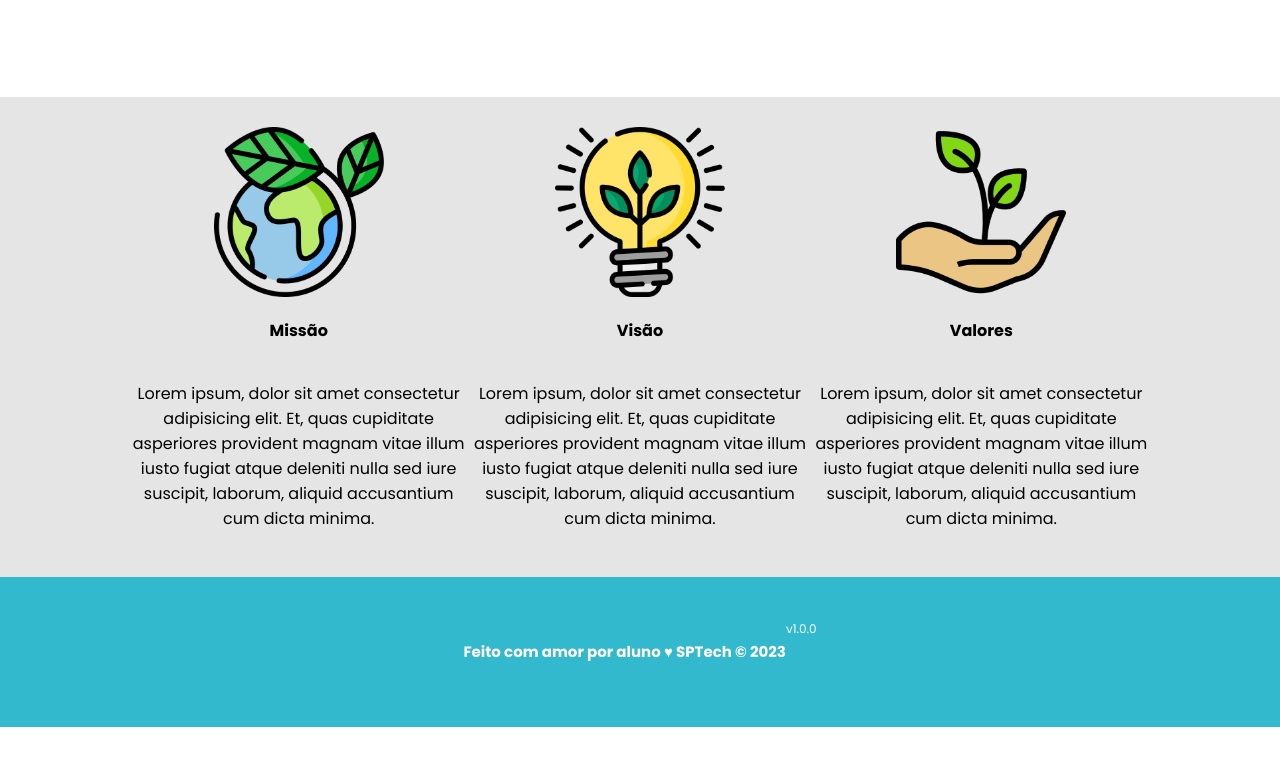
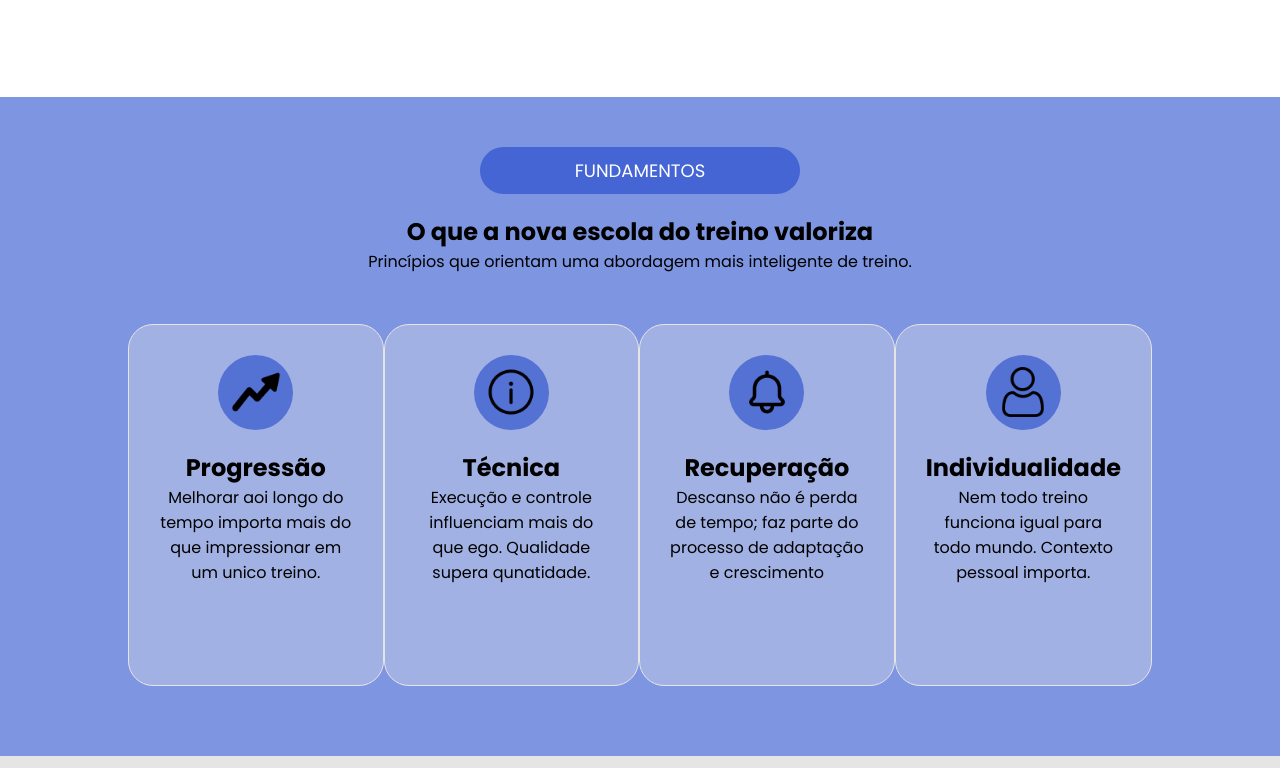
Before and after one commit to henriquercz/musculacao-sem-mitos, a website: page public/index.html in a window 1280 px wide. Shown: the part 3132-3900 px from the top of the page. Before the commit the page ends 3859 px from the top, so only its background shows below. Drawn offline with Linux system fonts and the light colour scheme.

Commit message:
secao de fundamentos implementado na LP

```diff
--- a/public/css/estilo.css
+++ b/public/css/estilo.css
@@ -290,6 +290,71 @@ body {
   padding: 10px;
 }
 
+/* SEÇãO DE FUNDAMENTOS */
+
+.secao-fundamentos {
+  background-color: rgba(21, 63, 201, 0.548);
+}
+
+.fundamentos {
+  display: flex;
+  flex-direction: column;
+  align-items: center;
+  padding-top: 50px;
+  padding-bottom: 70px;
+}
+
+.fundamentos h1 {
+  margin-top: 50px;
+}
+
+.fundamentos p {
+  margin-top: -20px;
+  margin-bottom: 50px;
+}
+
+.row-cards-fundamentos {
+  display: flex;
+  flex-direction: row;
+  justify-content: space-around;
+  width: 100%;
+}
+
+.cards-fundamentos {
+  background-color: #e5e5e559;
+  border-radius: 25px;
+  height: 300px;
+  width: 250px;
+  padding: 30px;
+  border: 1px solid #e5e5e5;
+  text-align: center;
+  align-items: center;
+  display: flex;
+  flex-direction: column;
+  transition: all 0.3s;
+}
+
+.cards-fundamentos:hover {
+  background-color: #6666665e;
+  transform: translateY(-2px);
+}
+
+.icon-fundamentos {
+  width: 75px;
+  height: 75px;
+  text-align: center;
+  display: flex;
+  align-items: center;
+  justify-content: center ;
+  background-color: rgba(21, 63, 201, 0.548);
+  border-radius: 100%;
+}
+
+.icon-fundamentos img {
+  width: 50px;
+  height: 50px;
+}
+
 /* MISSÃO VISÃO VALORES */
 
 .social {
--- a/public/index.html
+++ b/public/index.html
@@ -62,10 +62,11 @@
   </div>
 
   <div class="secao-problema">
-  <div class="container secao-problema">
+    <div class="container secao-problema">
       <div class="primeira-secao-balao">O PROBLEMA</div>
       <h1>Por que falar de musculação com base na ciência?</h1>
-      <p>Muitas pessoas começam a treinar ouvindo opniões soltas, frases prontas e regras que nem sempre fazem sentido para todos. Com isso, vários mitos passam a parecer verdade absolta.</p>
+      <p>Muitas pessoas começam a treinar ouvindo opniões soltas, frases prontas e regras que nem sempre fazem sentido
+        para todos. Com isso, vários mitos passam a parecer verdade absolta.</p>
 
       <div class="container-problema-cards">
         <div class="problema-card">
@@ -99,19 +100,23 @@
         <div class="mitos-card">
           <div class="mitos-balao">MITO</div>
           <h2>Mais treino sempre gera mais resultado</h2>
-          <p>Nem sempre. Recuperação também faz parte da evolução. Volume precisa ser dosado com inteligência. Quanto mais treino, mais sobrecarregado o <b>SNC</b> fica, diminuindo o recrutamento de fibras musculares durante o exercício e gerando mais danos ao musculo, o que atrapalha na recuoeração para hipertrofia. </p>
+          <p>Nem sempre. Recuperação também faz parte da evolução. Volume precisa ser dosado com inteligência. Quanto
+            mais treino, mais sobrecarregado o <b>SNC</b> fica, diminuindo o recrutamento de fibras musculares durante o
+            exercício e gerando mais danos ao musculo, o que atrapalha na recuoeração para hipertrofia. </p>
         </div>
 
         <div class="mitos-card">
           <div class="mitos-balao">MITO</div>
           <h2>Dor no dia seguinte significa treino perfeito</h2>
-          <p>Dor pode acontecer, mas não define sozinha a qualidade do treino. É um indicador de adaptação do musculo para treinos novos ou quando é um iniciante. Dor tardia frequente significa treino mal estruturado.</p>
+          <p>Dor pode acontecer, mas não define sozinha a qualidade do treino. É um indicador de adaptação do musculo
+            para treinos novos ou quando é um iniciante. Dor tardia frequente significa treino mal estruturado.</p>
         </div>
 
         <div class="mitos-card">
           <div class="mitos-balao">MITO</div>
           <h2>Falha muscular é obrigatória em tudo</h2>
-          <p>A falha pode ser ferramenta, não obrigação. Seu uso depende do conteto, fase e objetivo. Em suma, proximidade da falha já é o suficiente para estimulos a hipertrofia</p>
+          <p>A falha pode ser ferramenta, não obrigação. Seu uso depende do conteto, fase e objetivo. Em suma,
+            proximidade da falha já é o suficiente para estimulos a hipertrofia</p>
         </div>
 
         <div class="mitos-card">
@@ -123,6 +128,39 @@
       </div>
     </div>
   </div>
+
+  <section class="secao-fundamentos">
+    <div class="fundamentos container">
+      <div class="primeira-secao-balao">FUNDAMENTOS</div>
+      <h1>O que a nova escola do treino valoriza</h1>
+      <p>Princípios que orientam uma abordagem mais inteligente de treino.</p>
+      <div class="row-cards-fundamentos">
+        <div class="cards-fundamentos">
+          <div class="icon-fundamentos"><img src="assets/imgs/icon-progressao.png" alt=""></div>
+          <h2>Progressão</h2>
+          <p>Melhorar aoi longo do tempo importa mais do que impressionar em um unico treino.</p>
+        </div>
+
+        <div class="cards-fundamentos">
+          <div class="icon-fundamentos"><img src="assets/imgs/icon-tecnica.png" alt=""></div>
+          <h2>Técnica</h2>
+          <p>Execução e controle influenciam mais do que ego. Qualidade supera qunatidade.</p>
+        </div>
+
+        <div class="cards-fundamentos">
+          <div class="icon-fundamentos"><img src="assets/imgs/icon-recuperacao.png" alt=""></div>
+          <h2>Recuperação</h2>
+          <p>Descanso não é perda de tempo; faz parte do processo de adaptação e crescimento</p>
+        </div>
+
+        <div class="cards-fundamentos">
+          <div class="icon-fundamentos"><img src="assets/imgs/icon-individual.png" alt=""></div>
+          <h2>Individualidade</h2>
+          <p>Nem todo treino funciona igual para todo mundo. Contexto pessoal importa.</p>
+        </div>
+      </div>
+    </div>
+  </section>
 
 
   <div class="social">
```
Also changed, not shown: public/assets/imgs/icon-individual.png (added), public/assets/imgs/icon-progressao.png (added), public/assets/imgs/icon-recuperacao.png (added), public/assets/imgs/icon-tecnica.png (added).
